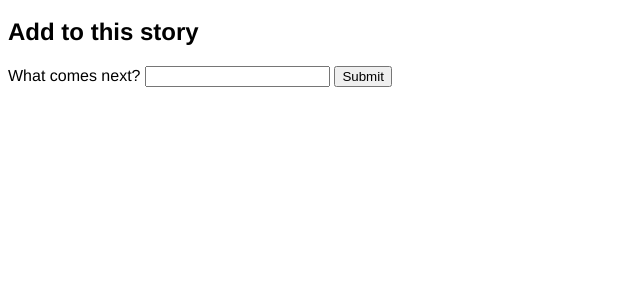
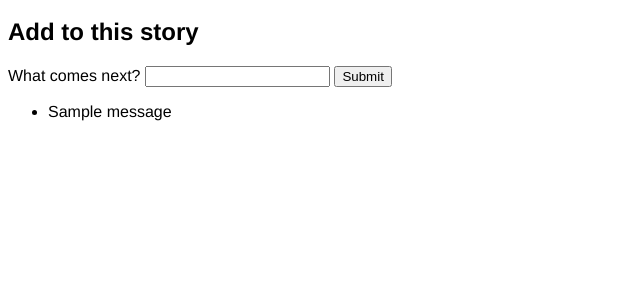
Before and after one commit to AdamClarkCode/6A_group_proj, a Django app: a page that uses templates/story/story.html in a window 1280 px wide. Shown: the part 272-572 px from the top of the page, without its empty margins (0-640 px from the left). Run offline with Django 3.2, Linux system fonts and the light colour scheme; a user stored in the database is signed in; tables that the repository leaves empty hold one stand-in row (values such as "Sample post"); one stand-in notice (Sample message) is shown.

Commit message:
validation messages

```diff
--- a/oneWordStory/views.py
+++ b/oneWordStory/views.py
@@ -6,7 +6,7 @@ from django.contrib.auth.decorators import login_required
 from django.urls import reverse
 from oneWordStory.models import Story, UserProfile, Word
 from datetime import datetime
-
+from django.contrib import messages
 
 # Create your views here.
 def get_server_side_cookie(request, cookie, default_val=None):
@@ -70,6 +70,7 @@ def show_story(request, story_name_slug):
             story = Story.objects.get(slug=story_name_slug)
 
             if(word.userProfile == story.lastUser):
+                messages.warning(request, 'You cannot enter two words in a row')
                 return redirect('oneWordStory:show_story', story_name_slug)
 
             story.lastUser = word.userProfile
@@ -78,6 +79,7 @@ def show_story(request, story_name_slug):
             return redirect('oneWordStory:show_story', story_name_slug)
         else:
             print(form.errors)
+            messages.warning(request, 'Input is invalid, only input one word')
             return redirect('oneWordStory:show_story', story_name_slug)
     else:
         context_dict = {}
--- a/templates/story/story.html
+++ b/templates/story/story.html
@@ -35,6 +35,13 @@
 		{% endfor %}
 		<input type="submit" name="submit" value="Submit" />
 		</form>
+		{% if messages %}
+		<ul class="messages">
+			{% for message in messages %}
+			<li> {{ message }} </li>
+			{% endfor %}
+		</ul>
+		{% endif %}
 	{% endif %}
 {% else %}
 	The specified story does not exist
```
